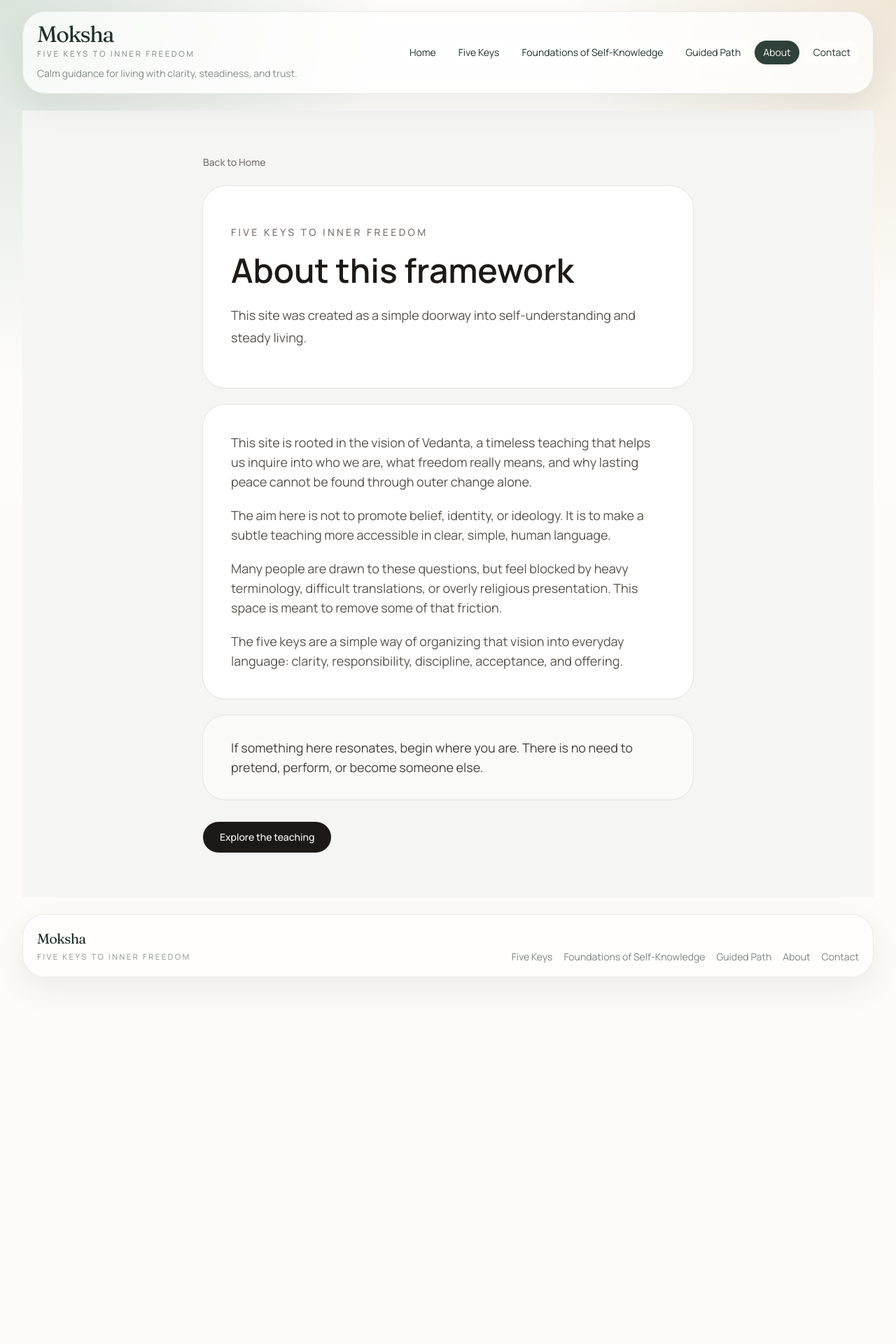
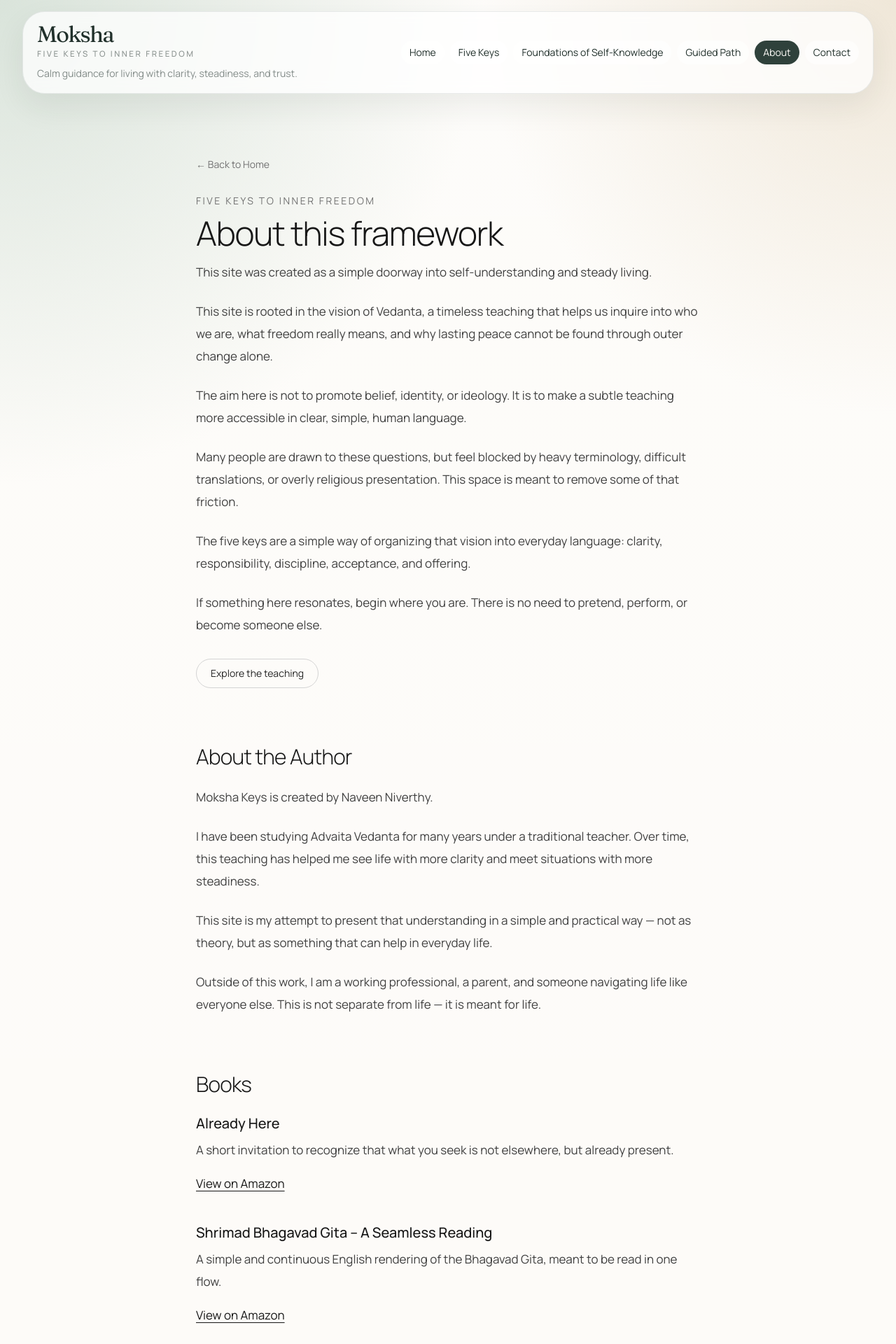
Before and after one commit to naveenniverthy/inner-freedom, a Next.js app: page /about in a window 1280 px wide. Shown: the top 1920 px of the page at 70% size. Before the commit the page ends 1436 px from the top, so only its background shows below. Built offline with nearby package versions, Linux system fonts and the light colour scheme; no server answers.

Commit message:
Updating About Page

```diff
--- a/app/about/page.jsx
+++ b/app/about/page.jsx
@@ -1,77 +1,143 @@
-import Link from "next/link";
-
 export const metadata = {
-  title: "About",
-  description:
-    "Learn the intention behind Moksha and the Five Keys to Inner Freedom."
+  title: "About | Moksha",
+  description: "About Moksha Keys, the author behind it, and related books."
 };
 
-export default function Page() {
+export default function AboutPage() {
   return (
-    <main className="min-h-screen bg-stone-100 px-6 py-12 text-stone-800 sm:px-8 sm:py-16">
-      <div className="mx-auto flex max-w-[700px] flex-col gap-6">
-        <Link
+    <main className="max-w-3xl mx-auto px-6 py-16 text-neutral-800">
+      <a
         href="/"
-          className="w-fit text-sm font-medium text-stone-500 transition hover:text-stone-700"
+        className="inline-flex items-center text-sm text-neutral-500 hover:text-neutral-800 transition-colors mb-8"
       >
-          Back to Home
-        </Link>
+        ← Back to Home
+      </a>
 
-        <section className="rounded-[2rem] bg-white px-8 py-12 shadow-sm ring-1 ring-stone-200 sm:px-10 sm:py-14">
-          <p className="text-sm font-medium uppercase tracking-[0.24em] text-stone-500">
+      <div className="mb-4">
+        <p className="text-sm uppercase tracking-[0.18em] text-neutral-500 mb-3">
           Five Keys to Inner Freedom
         </p>
-          <h1 className="mt-5 text-4xl font-semibold leading-tight text-stone-900 sm:text-5xl">
+        <h1 className="text-4xl md:text-5xl font-light tracking-tight text-neutral-900">
           About this framework
         </h1>
-          <p className="mt-6 max-w-2xl text-lg leading-8 text-stone-600">
-            This site was created as a simple doorway into self-understanding
-            and steady living.
+      </div>
+
+      <div className="space-y-6 text-[17px] leading-8 text-neutral-700">
+        <p>
+          This site was created as a simple doorway into self-understanding and
+          steady living.
         </p>
-        </section>
 
-        <section className="rounded-[2rem] bg-white px-8 py-10 shadow-sm ring-1 ring-stone-200 sm:px-10">
-          <div className="space-y-5 text-base leading-8 text-stone-600 sm:text-lg">
         <p>
           This site is rooted in the vision of Vedanta, a timeless teaching
-              that helps us inquire into who we are, what freedom really means,
-              and why lasting peace cannot be found through outer change alone.
+          that helps us inquire into who we are, what freedom really means, and
+          why lasting peace cannot be found through outer change alone.
         </p>
+
         <p>
-              The aim here is not to promote belief, identity, or ideology. It
-              is to make a subtle teaching more accessible in clear, simple,
-              human language.
+          The aim here is not to promote belief, identity, or ideology. It is
+          to make a subtle teaching more accessible in clear, simple, human
+          language.
         </p>
+
         <p>
-              Many people are drawn to these questions, but feel blocked by
-              heavy terminology, difficult translations, or overly religious
-              presentation. This space is meant to remove some of that
-              friction.
+          Many people are drawn to these questions, but feel blocked by heavy
+          terminology, difficult translations, or overly religious
+          presentation. This space is meant to remove some of that friction.
         </p>
+
         <p>
           The five keys are a simple way of organizing that vision into
-              everyday language: clarity, responsibility, discipline,
-              acceptance, and offering.
+          everyday language: clarity, responsibility, discipline, acceptance,
+          and offering.
+        </p>
+
+        <p>
+          If something here resonates, begin where you are. There is no need to
+          pretend, perform, or become someone else.
+        </p>
+      </div>
+
+      <div className="mt-8">
+        <a
+          href="/clarity"
+          className="inline-flex items-center rounded-full border border-neutral-300 px-5 py-2.5 text-sm text-neutral-800 hover:bg-neutral-50 transition-colors"
+        >
+          Explore the teaching
+        </a>
+      </div>
+
+      <section className="mt-20">
+        <h2 className="text-2xl md:text-3xl font-light tracking-tight text-neutral-900 mb-6">
+          About the Author
+        </h2>
+
+        <div className="space-y-6 text-[17px] leading-8 text-neutral-700">
+          <p>Moksha Keys is created by Naveen Niverthy.</p>
+
+          <p>
+            I have been studying Advaita Vedanta for many years under a
+            traditional teacher. Over time, this teaching has helped me see
+            life with more clarity and meet situations with more steadiness.
+          </p>
+
+          <p>
+            This site is my attempt to present that understanding in a simple
+            and practical way — not as theory, but as something that can help
+            in everyday life.
+          </p>
+
+          <p>
+            Outside of this work, I am a working professional, a parent, and
+            someone navigating life like everyone else. This is not separate
+            from life — it is meant for life.
           </p>
         </div>
       </section>
 
-        <section className="rounded-[2rem] bg-stone-50 px-8 py-8 shadow-sm ring-1 ring-stone-200 sm:px-10">
-          <p className="text-base leading-8 text-stone-700 sm:text-lg">
-            If something here resonates, begin where you are. There is no need
-            to pretend, perform, or become someone else.
+      <section className="mt-20">
+        <h2 className="text-2xl md:text-3xl font-light tracking-tight text-neutral-900 mb-6">
+          Books
+        </h2>
+
+        <div className="space-y-10 text-[17px] leading-8 text-neutral-700">
+          <div>
+            <h3 className="text-xl font-medium text-neutral-900 mb-2">
+              Already Here
+            </h3>
+            <p className="mb-4">
+              A short invitation to recognize that what you seek is not
+              elsewhere, but already present.
             </p>
-        </section>
+            <a
+              href="https://a.co/d/08B9SgIP"
+              target="_blank"
+              rel="noopener noreferrer"
+              className="text-neutral-900 underline underline-offset-4 hover:text-neutral-600 transition-colors"
+            >
+              View on Amazon
+            </a>
+          </div>
 
-        <div className="pt-2">
-          <Link
-            href="/understanding"
-            className="inline-flex rounded-full bg-stone-900 px-6 py-3 text-sm font-medium text-stone-50 transition hover:bg-stone-800"
+          <div>
+            <h3 className="text-xl font-medium text-neutral-900 mb-2">
+              Shrimad Bhagavad Gita – A Seamless Reading
+            </h3>
+            <p className="mb-4">
+              A simple and continuous English rendering of the Bhagavad Gita,
+              meant to be read in one flow.
+            </p>
+            <a
+              href="https://a.co/d/084RaNP1"
+              target="_blank"
+              rel="noopener noreferrer"
+              className="text-neutral-900 underline underline-offset-4 hover:text-neutral-600 transition-colors"
             >
-            Explore the teaching
-          </Link>
+              View on Amazon
+            </a>
           </div>
         </div>
+      </section>
     </main>
   );
 }
```
Lines whose indentation alone changed are shown as unchanged.
